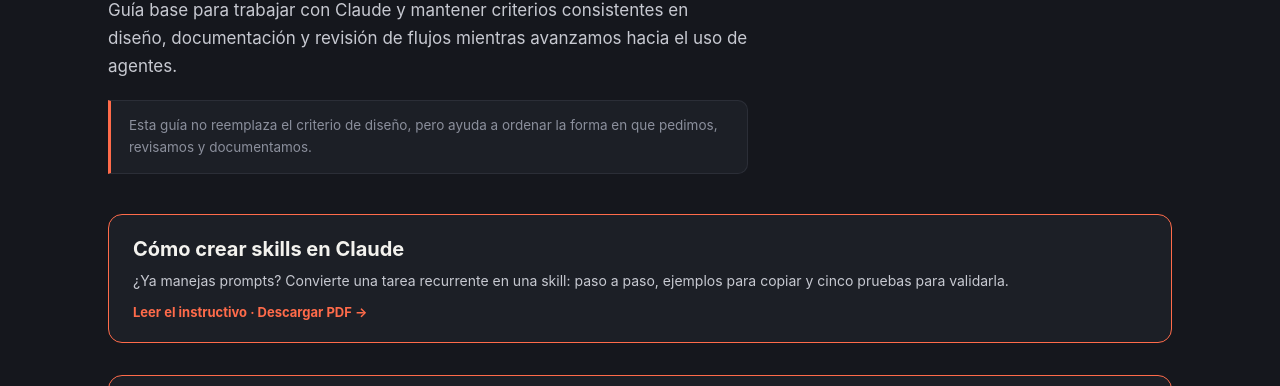
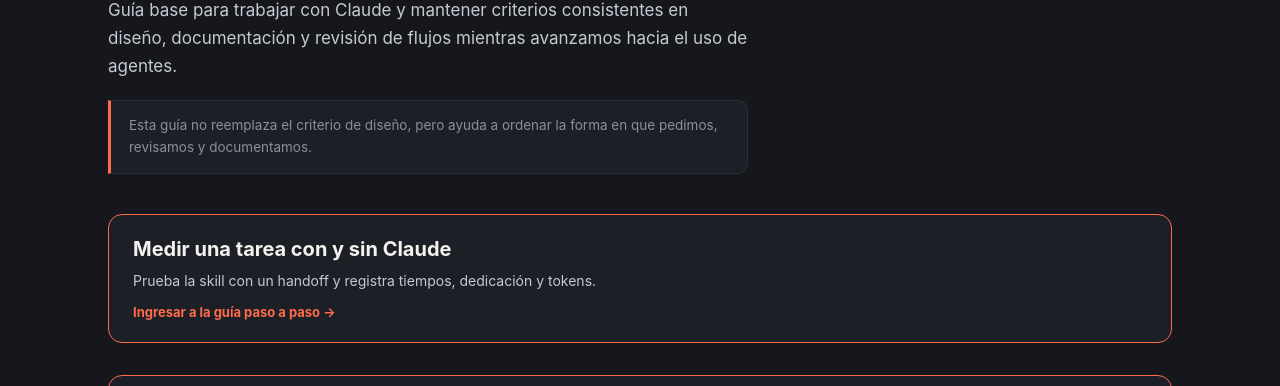
Before and after one commit to coarancibia/PrompClaude, a plain HTML site: page index.html in a window 1280 px wide. Shown: the part 337-723 px from the top of the page. Drawn offline with Linux system fonts and the light colour scheme.

Commit message:
Destacar la guía de medición en la portada

```diff
--- a/index.html
+++ b/index.html
@@ -191,6 +191,7 @@
   <p class="lede">Guía base para trabajar con Claude y mantener criterios consistentes en diseño, documentación y revisión de flujos mientras avanzamos hacia el uso de agentes.</p>
   <p class="clarify">Esta guía no reemplaza el criterio de diseño, pero ayuda a ordenar la forma en que pedimos, revisamos y documentamos.</p>
 
+<a class="guide-entry" href="skill-medir-ejecucion.html"><strong>Medir una tarea con y sin Claude</strong><span>Prueba la skill con un handoff y registra tiempos, dedicación y tokens.</span><b>Ingresar a la guía paso a paso →</b></a>
 <a class="guide-entry" href="guia-crear-skills.html"><strong>Cómo crear skills en Claude</strong><span>¿Ya manejas prompts? Convierte una tarea recurrente en una skill: paso a paso, ejemplos para copiar y cinco pruebas para validarla.</span><b>Leer el instructivo · Descargar PDF →</b></a>
 <a class="guide-entry" href="impacto-prime-brasil.html"><strong>Prime Brasil: Manual vs. Claude</strong><span>Un caso real para mostrar al equipo: 180 minutos manuales estimados versus 73 minutos de ejecución, resultados en Figma, etapas de trabajo y comparación interactiva.</span><b>Explorar el impacto de la automatización →</b></a>
 <a class="guide-entry" href="caso-prime-ds-skills.html"><strong>Caso Prime: del Design System a Skills</strong><span>Recorrido interactivo por cómo conectamos Figma, acuerdos con desarrollo, QA UX y Skills de Claude para volver el DS más operativo.</span><b>Ver caso interactivo →</b></a>
```
